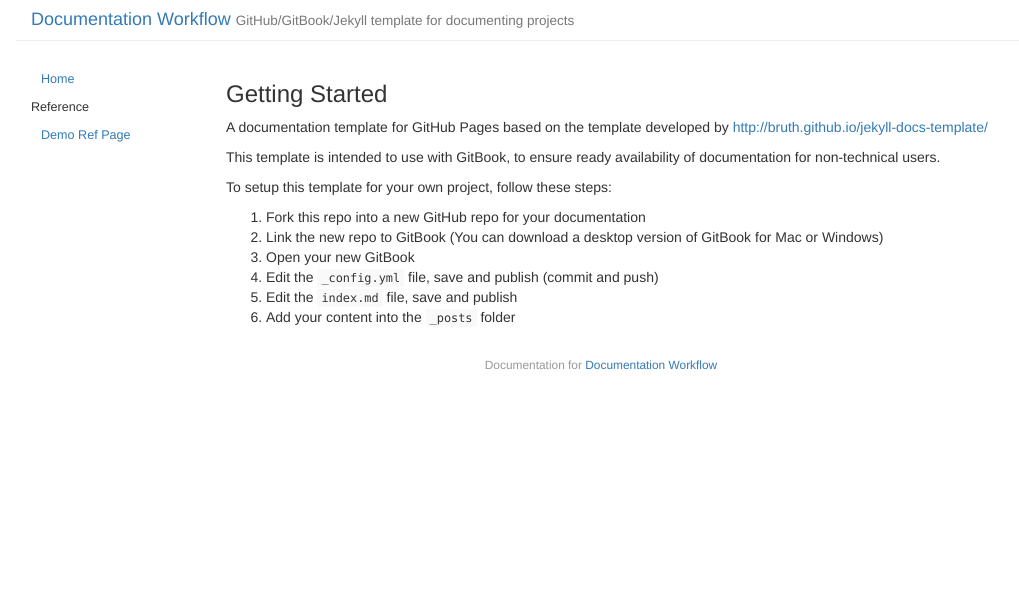
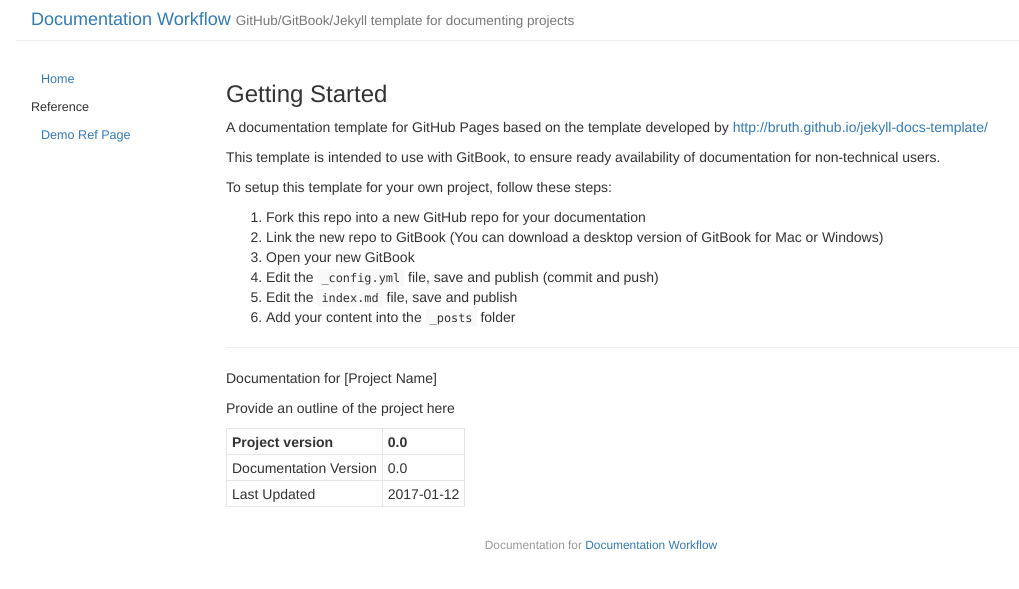
Before and after one commit to andrewresearch/doc-workflow, a Jekyll site: the page built from index.md, in a window 1280 px wide. Shown: the top 589 px of the page, without its empty margins (39-1058 px from the left). Built offline with Jekyll 4.4.1, drawn with Linux system fonts in a browser that asks for light colours.

Commit message:
Updates index.md
Auto commit by GitBook Editor

```diff
--- a/index.md
+++ b/index.md
@@ -18,3 +18,16 @@
 4. Edit the `_config.yml` file, save and publish \(commit and push\)
 5. Edit the  `index.md` file, save and publish
 6. Add your content into the `_posts` folder
+
+
+
+---
+
+Documentation for \[Project Name\]
+
+Provide an outline of the project here
+
+| Project version | 0.0 |
+| :--- | :--- |
+| Documentation Version | 0.0 |
+| Last Updated | 2017-01-12 |
```
